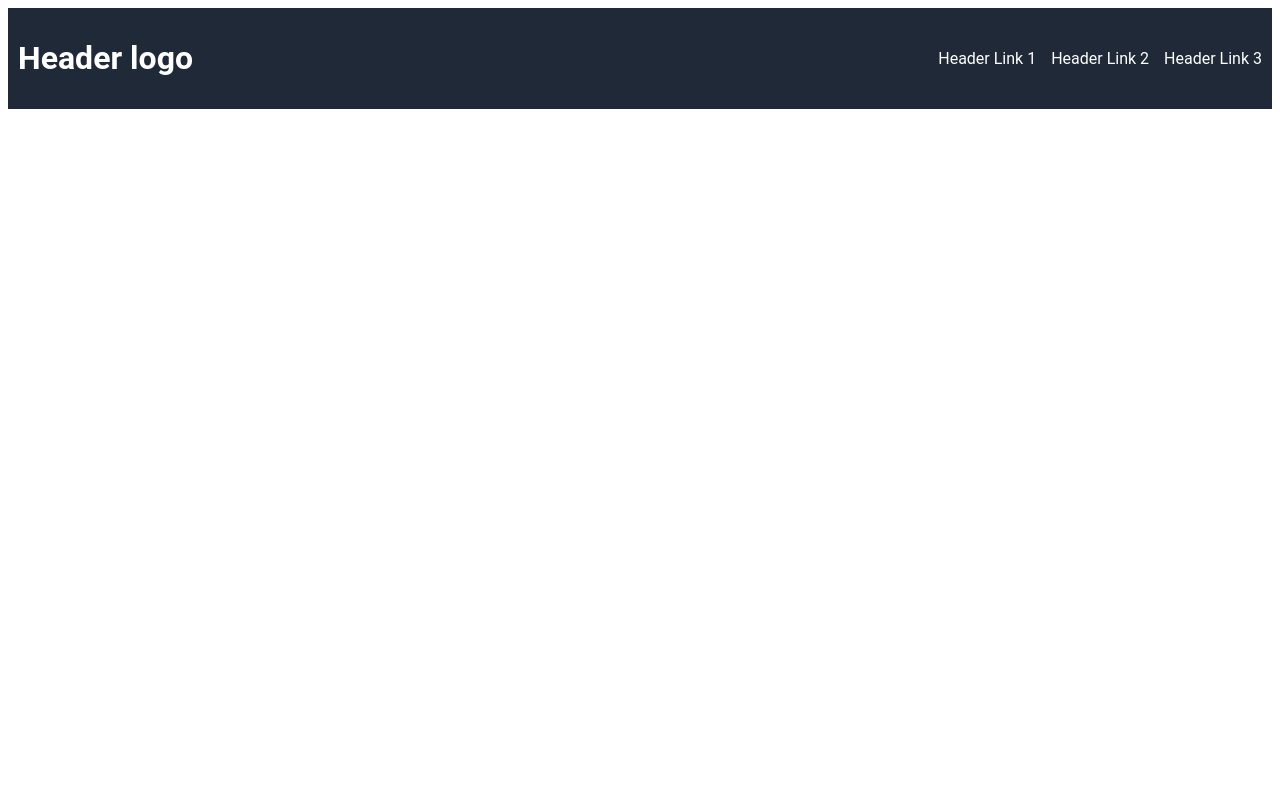
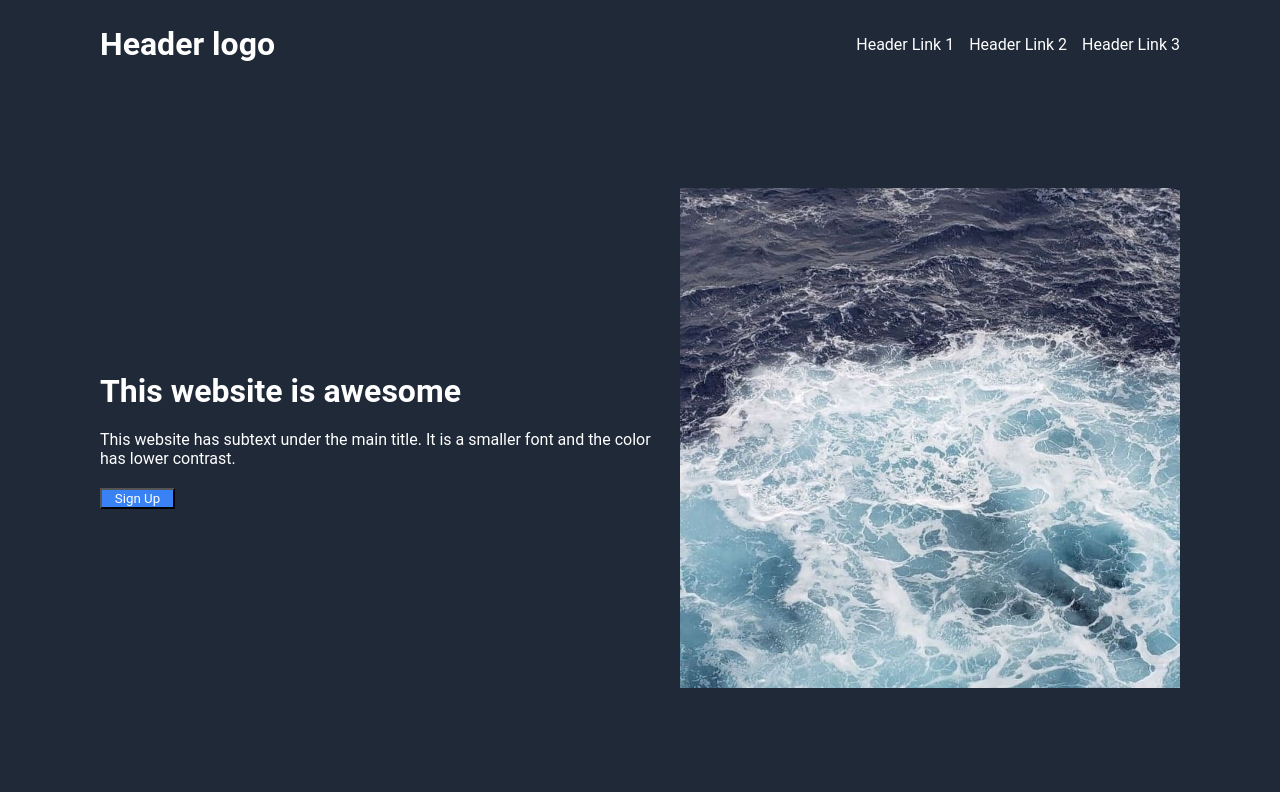
Before and after one commit to laurencrtr/odin-landing-page, a plain HTML site: page index.html in a window 1280 px wide. Drawn offline with Linux system fonts and the light colour scheme.

Commit message:
Added image and format for box under header

```diff
--- a/index.html
+++ b/index.html
@@ -23,7 +23,15 @@
 
     <div class="mid-box">
         <div class="mid-1">
+            <div class="mid-1-left">
+                <h1>This website is awesome</h1>
+                <p>This website has subtext under the main title. It is a smaller font and the color has lower contrast.</p>
+                <button>Sign Up</button>
+            </div>
 
+            <div class="mid-1-right">
+                <img src="images/ocean-water-background.jpg" alt="A picture of the ocean">
+            </div>
         </div>
 
         <div class="mid-2">
--- a/styles.css
+++ b/styles.css
@@ -1,11 +1,17 @@
+* {
+    font-family: Roboto;
+    margin: 0;
+}
+
 .header-box {
     color: white;
     background-color: #1F2937;
-    font-family: Roboto;
     display: flex;
     justify-content: space-between;
     align-items: center;
-    padding: 10px;
+    padding:  25px 100px;
+    margin: 0;
+    gap: 20px;
 }
 
 .logo {
@@ -23,3 +29,39 @@
     display: flex;
     gap: 15px;
 }
+
+.mid-box {
+    background-color: #1F2937;
+    color: white;
+}
+
+button {
+    background-color: #3882F6;
+    color: white;
+}
+
+.mid-1 {
+    display: flex;
+    flex: 1;
+    gap: 20px;
+    padding:  100px;
+    justify-content: space-between;
+    align-items: center;
+}
+
+.mid-1-left {
+    display: flex;
+    flex-direction: column;
+    gap: 20px;
+}
+
+.mid-1-left button {
+    max-width: 75px;
+}
+
+.mid-1-right img {
+    max-width: 500px;
+    min-width: none;
+    height: auto;
+    flex-shrink: 1;
+}
```
Also changed, not shown: images/ocean-water-background.jpg (added).
